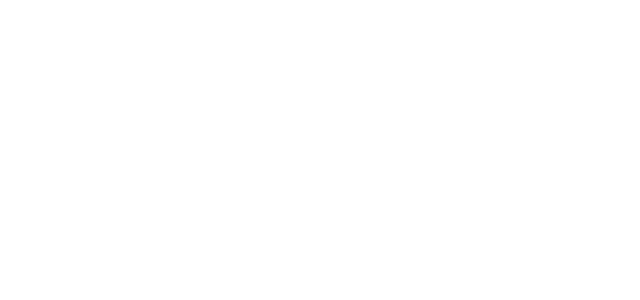
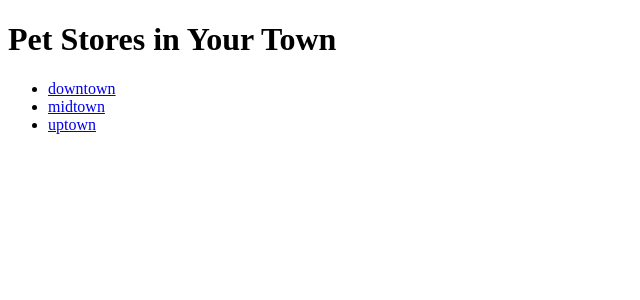
Before and after one commit to krogseng/pet-store-routes, a React (Create React App) app: page /stores in a window 1280 px wide. Shown: the top 300 px of the page, without its empty margins (0-640 px from the left). Built offline with nearby package versions, Linux system fonts and the light colour scheme.

Commit message:
Stores added.

```diff
--- /dev/null
+++ b/src/components/Stores.js
@@ -0,0 +1,24 @@
+import React from 'react';
+import { Link } from 'react-router-dom';
+
+function Stores(props) {
+    return (
+        <div>
+            <h1>Pet Stores in Your Town</h1>
+            <ul>
+                {props.stores.map(store => {
+                    return (
+                        <li key={store.id}>
+                            <Link to={`/stores/${store.id}`}>
+                                {store.location}
+                            </Link>
+                        </li>
+                    )
+                })
+                }
+            </ul>
+        </div>
+    )
+
+}
+export default Stores;
--- a/src/containers/App.js
+++ b/src/containers/App.js
@@ -1,12 +1,49 @@
 import React, { Component } from 'react';
 import { Route } from 'react-router-dom';
 import Home from '../components/Home';
+import Stores from '../components/Stores';
+
 
 class App extends Component {
+  constructor(props) {
+    super(props);
+    this.state = {
+      stores: [{
+        id: 1,
+        location: 'downtown',
+      },
+      {
+        id: 2,
+        location: 'midtown',
+      },
+      {
+        id: 3,
+        location: 'uptown',
+      }],
+      pets: [{
+        id: 11,
+        storeId: 1,
+        type: 'cat'
+      },
+      {
+        id: 12,
+        storeId: 1,
+        type: 'parakeet'
+      },
+      {
+        id: 14,
+        storeId: 1,
+        type: 'sloth'
+      },]
+    }
+  }
   render() {
     return (
       <div>
         <Route exact path='/' component={Home} />
+        <Route path='/stores' render={(props) => (
+          <Stores { ...props } stores={this.state.stores} pets={this.state.pets} />
+        )} />
       </div>
     );
   }
```
